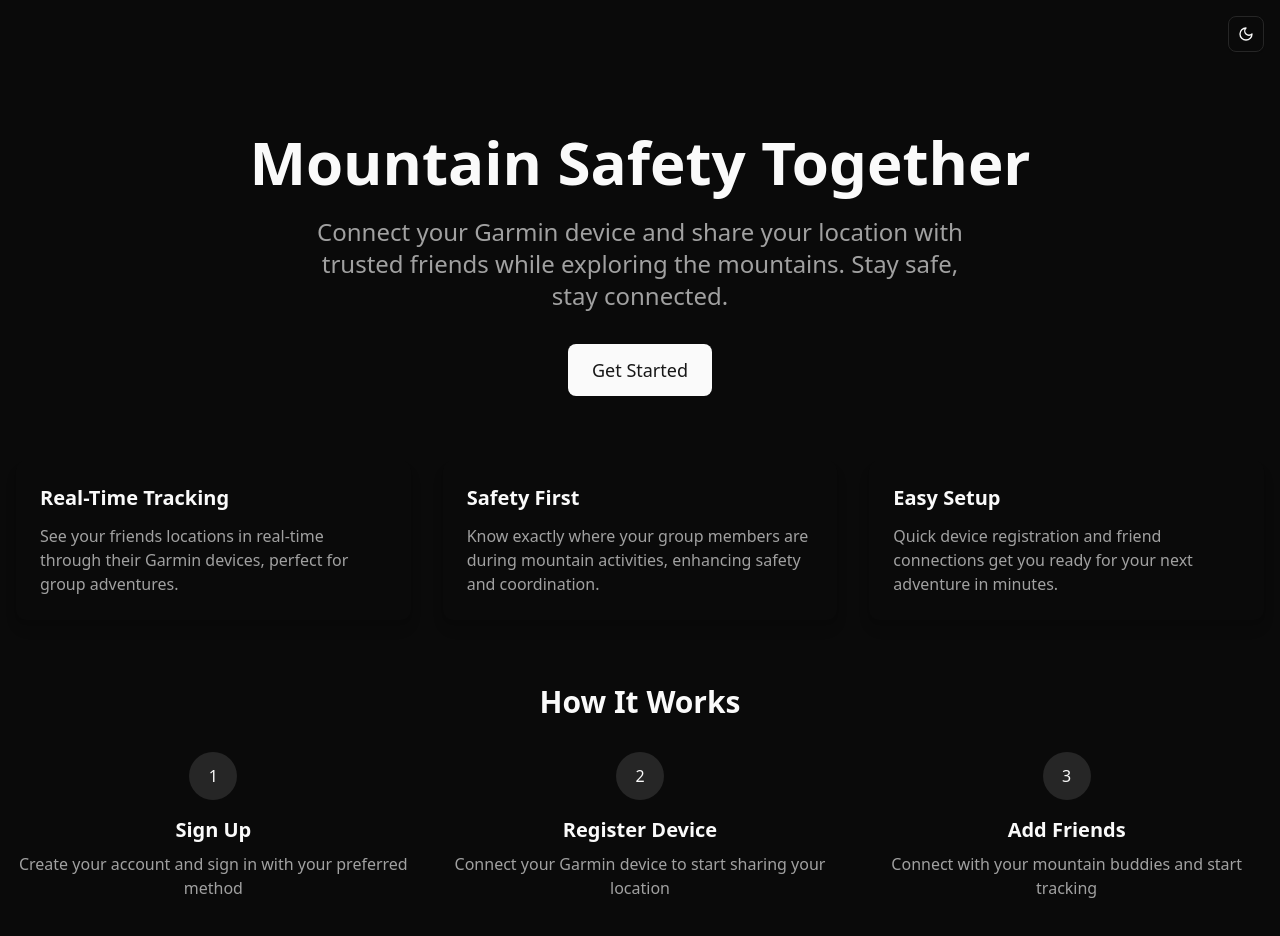
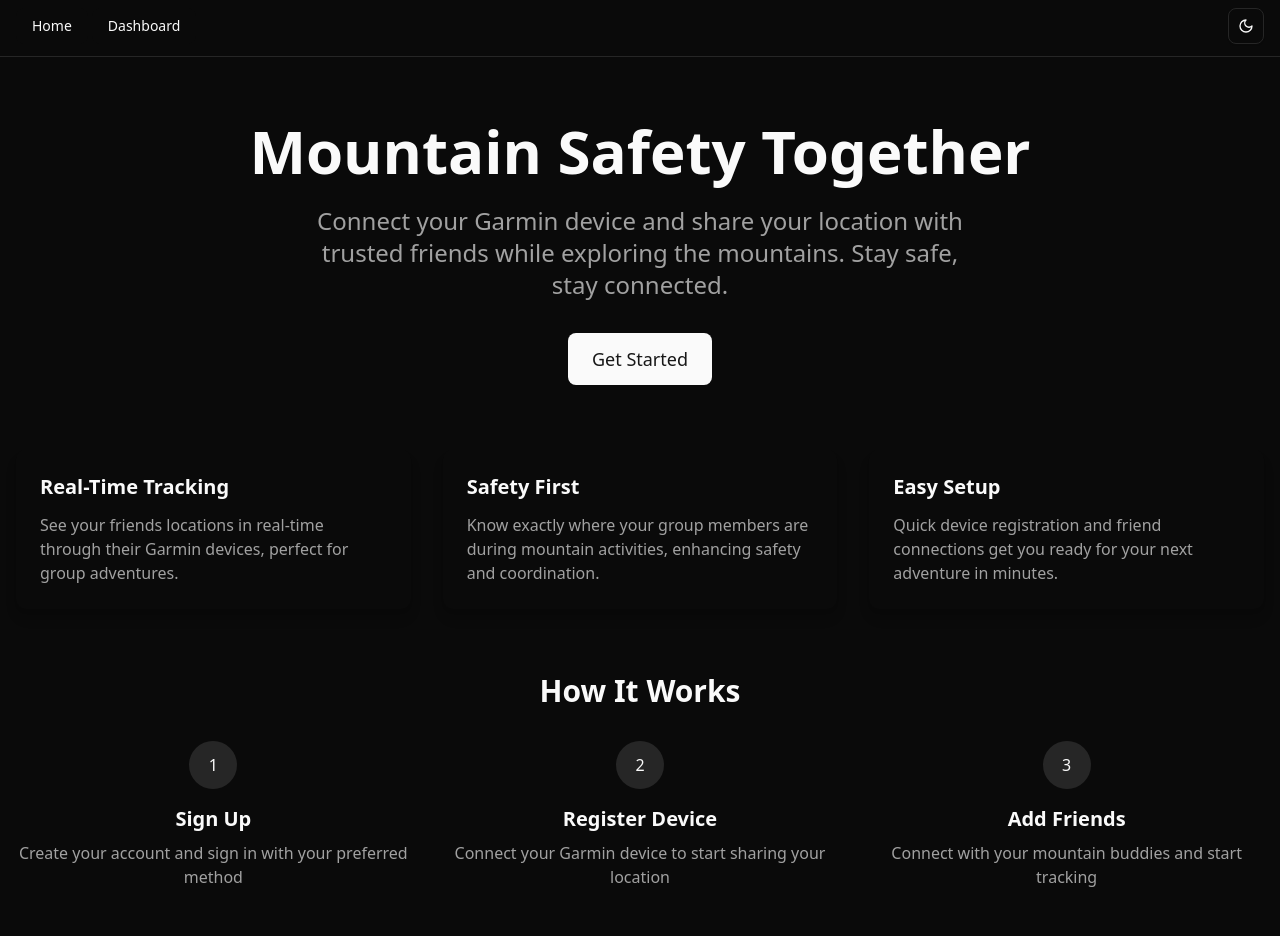
Before and after one commit to aranlucas/garmin-friend-finder, a Next.js app: page / in a window 1280 px wide. Shown: the top 936 px of the page. Built offline with nearby package versions, Linux system fonts and the light colour scheme; no server answers.

Commit message:
add navigation menu

```diff
--- a/package.json
+++ b/package.json
@@ -17,6 +17,7 @@
     "@radix-ui/react-dropdown-menu": "^2.1.6",
     "@radix-ui/react-icons": "^1.3.2",
     "@radix-ui/react-label": "^2.1.2",
+    "@radix-ui/react-navigation-menu": "^1.2.5",
     "@radix-ui/react-select": "^2.1.6",
     "@radix-ui/react-slot": "^1.1.2",
     "@tailwindcss/postcss": "^4.0.8",
--- a/src/app/layout.tsx
+++ b/src/app/layout.tsx
@@ -1,7 +1,7 @@
 import "./globals.css";
 import type { Metadata, Viewport } from "next";
 import { ThemeProvider } from "@/components/theme-provider";
-import { ModeToggle } from "@/components/ModeToggle";
+import { MainNav } from "@/components/MainNav";
 
 const META_THEME_COLORS = {
   light: "#ffffff",
@@ -36,7 +36,7 @@
           }}
         />
       </head>
-      <body className="min-h-svh bg-background">
+      <body className="bg-background">
         <ThemeProvider
           attribute="class"
           defaultTheme="dark"
@@ -44,12 +44,12 @@
           disableTransitionOnChange
         >
           <div className="min-h-svh flex flex-col">
-            <header className="p-4 flex justify-end">
-              <ModeToggle />
+            <header className="border-b">
+              <div className="container mx-auto px-4 h-12">
+                <MainNav />
+              </div>
             </header>
-            <main className="flex-1">
-              {children}
-            </main>
+            <main className="flex-1">{children}</main>
           </div>
         </ThemeProvider>
       </body>
--- /dev/null
+++ b/src/components/MainNav.tsx
@@ -0,0 +1,37 @@
+"use client";
+
+import Link from "next/link";
+import {
+  NavigationMenu,
+  NavigationMenuItem,
+  NavigationMenuLink,
+  NavigationMenuList,
+} from "@/components/ui/navigation-menu";
+import { navigationMenuTriggerStyle } from "@/components/ui/navigation-menu";
+import { ModeToggle } from "./ModeToggle";
+
+export function MainNav() {
+  return (
+    <div className="flex items-center justify-between w-full mt-2">
+      <NavigationMenu>
+        <NavigationMenuList>
+          <NavigationMenuItem>
+            <Link href="/" legacyBehavior passHref>
+              <NavigationMenuLink className={navigationMenuTriggerStyle()}>
+                Home
+              </NavigationMenuLink>
+            </Link>
+          </NavigationMenuItem>
+          <NavigationMenuItem>
+            <Link href="/dashboard" legacyBehavior passHref>
+              <NavigationMenuLink className={navigationMenuTriggerStyle()}>
+                Dashboard
+              </NavigationMenuLink>
+            </Link>
+          </NavigationMenuItem>
+        </NavigationMenuList>
+      </NavigationMenu>
+      <ModeToggle />
+    </div>
+  );
+}
--- /dev/null
+++ b/src/components/ui/navigation-menu.tsx
@@ -0,0 +1,170 @@
+"use client";
+
+import * as React from "react";
+import * as NavigationMenuPrimitive from "@radix-ui/react-navigation-menu";
+import { cva } from "class-variance-authority";
+import { ChevronDownIcon } from "lucide-react";
+
+import { cn } from "@/lib/utils";
+
+function NavigationMenu({
+  className,
+  children,
+  viewport = true,
+  ...props
+}: React.ComponentProps<typeof NavigationMenuPrimitive.Root> & {
+  viewport?: boolean;
+}) {
+  return (
+    <NavigationMenuPrimitive.Root
+      data-slot="navigation-menu"
+      data-viewport={viewport}
+      className={cn(
+        "group/navigation-menu relative flex max-w-max flex-1 items-center justify-center",
+        className,
+      )}
+      {...props}
+    >
+      {children}
+      {viewport && <NavigationMenuViewport />}
+    </NavigationMenuPrimitive.Root>
+  );
+}
+
+function NavigationMenuList({
+  className,
+  ...props
+}: React.ComponentProps<typeof NavigationMenuPrimitive.List>) {
+  return (
+    <NavigationMenuPrimitive.List
+      data-slot="navigation-menu-list"
+      className={cn(
+        "group flex flex-1 list-none items-center justify-center gap-1",
+        className,
+      )}
+      {...props}
+    />
+  );
+}
+
+function NavigationMenuItem({
+  className,
+  ...props
+}: React.ComponentProps<typeof NavigationMenuPrimitive.Item>) {
+  return (
+    <NavigationMenuPrimitive.Item
+      data-slot="navigation-menu-item"
+      className={cn("relative", className)}
+      {...props}
+    />
+  );
+}
+
+const navigationMenuTriggerStyle = cva(
+  "group inline-flex h-9 w-max items-center justify-center rounded-md bg-background px-4 py-2 text-sm font-medium hover:bg-accent hover:text-accent-foreground focus:bg-accent focus:text-accent-foreground disabled:pointer-events-none disabled:opacity-50 data-[active=true]:bg-accent/50 data-[state=open]:bg-accent/50 data-[active=true]:text-accent-foreground ring-ring/10 dark:ring-ring/20 dark:outline-ring/40 outline-ring/50 transition-[color,box-shadow] focus-visible:ring-4 focus-visible:outline-1",
+);
+
+function NavigationMenuTrigger({
+  className,
+  children,
+  ...props
+}: React.ComponentProps<typeof NavigationMenuPrimitive.Trigger>) {
+  return (
+    <NavigationMenuPrimitive.Trigger
+      data-slot="navigation-menu-trigger"
+      className={cn(navigationMenuTriggerStyle(), "group", className)}
+      {...props}
+    >
+      {children}{" "}
+      <ChevronDownIcon
+        className="relative top-[1px] ml-1 size-3 transition duration-300 group-data-[state=open]:rotate-180"
+        aria-hidden="true"
+      />
+    </NavigationMenuPrimitive.Trigger>
+  );
+}
+
+function NavigationMenuContent({
+  className,
+  ...props
+}: React.ComponentProps<typeof NavigationMenuPrimitive.Content>) {
+  return (
+    <NavigationMenuPrimitive.Content
+      data-slot="navigation-menu-content"
+      className={cn(
+        "data-[motion^=from-]:animate-in data-[motion^=to-]:animate-out data-[motion^=from-]:fade-in data-[motion^=to-]:fade-out data-[motion=from-end]:slide-in-from-right-52 data-[motion=from-start]:slide-in-from-left-52 data-[motion=to-end]:slide-out-to-right-52 data-[motion=to-start]:slide-out-to-left-52 top-0 left-0 w-full p-2 pr-2.5 md:absolute md:w-auto",
+        "group-data-[viewport=false]/navigation-menu:bg-popover group-data-[viewport=false]/navigation-menu:text-popover-foreground group-data-[viewport=false]/navigation-menu:data-[state=open]:animate-in group-data-[viewport=false]/navigation-menu:data-[state=closed]:animate-out group-data-[viewport=false]/navigation-menu:data-[state=closed]:zoom-out-95 group-data-[viewport=false]/navigation-menu:data-[state=open]:zoom-in-95 group-data-[viewport=false]/navigation-menu:data-[state=open]:fade-in-0 group-data-[viewport=false]/navigation-menu:data-[state=closed]:fade-out-0 group-data-[viewport=false]/navigation-menu:top-full group-data-[viewport=false]/navigation-menu:mt-1.5 group-data-[viewport=false]/navigation-menu:overflow-hidden group-data-[viewport=false]/navigation-menu:rounded-md group-data-[viewport=false]/navigation-menu:border group-data-[viewport=false]/navigation-menu:shadow group-data-[viewport=false]/navigation-menu:duration-200 **:data-[slot=navigation-menu-link]:focus:ring-0 **:data-[slot=navigation-menu-link]:focus:outline-none",
+        className,
+      )}
+      {...props}
+    />
+  );
+}
+
+function NavigationMenuViewport({
+  className,
+  ...props
+}: React.ComponentProps<typeof NavigationMenuPrimitive.Viewport>) {
+  return (
+    <div
+      className={cn(
+        "absolute top-full left-0 isolate z-50 flex justify-center",
+      )}
+    >
+      <NavigationMenuPrimitive.Viewport
+        data-slot="navigation-menu-viewport"
+        className={cn(
+          "origin-top-center bg-popover text-popover-foreground data-[state=open]:animate-in data-[state=closed]:animate-out data-[state=closed]:zoom-out-95 data-[state=open]:zoom-in-90 relative mt-1.5 h-[var(--radix-navigation-menu-viewport-height)] w-full overflow-hidden rounded-md border shadow md:w-[var(--radix-navigation-menu-viewport-width)]",
+          className,
+        )}
+        {...props}
+      />
+    </div>
+  );
+}
+
+function NavigationMenuLink({
+  className,
+  ...props
+}: React.ComponentProps<typeof NavigationMenuPrimitive.Link>) {
+  return (
+    <NavigationMenuPrimitive.Link
+      data-slot="navigation-menu-link"
+      className={cn(
+        "hover:bg-accent hover:text-accent-foreground focus:bg-accent focus:text-accent-foreground data-[active=true]:bg-accent/50 data-[active=true]:text-accent-foreground ring-ring/10 dark:ring-ring/20 dark:outline-ring/40 outline-ring/50 [&_svg:not([class*='text-'])]:text-muted-foreground flex flex-col gap-1 rounded-sm p-2 text-sm transition-[color,box-shadow] focus-visible:ring-4 focus-visible:outline-1 [&_svg:not([class*='size-'])]:size-4",
+        className,
+      )}
+      {...props}
+    />
+  );
+}
+
+function NavigationMenuIndicator({
+  className,
+  ...props
+}: React.ComponentProps<typeof NavigationMenuPrimitive.Indicator>) {
+  return (
+    <NavigationMenuPrimitive.Indicator
+      data-slot="navigation-menu-indicator"
+      className={cn(
+        "data-[state=visible]:animate-in data-[state=hidden]:animate-out data-[state=hidden]:fade-out data-[state=visible]:fade-in top-full z-[1] flex h-1.5 items-end justify-center overflow-hidden",
+        className,
+      )}
+      {...props}
+    >
+      <div className="bg-border relative top-[60%] h-2 w-2 rotate-45 rounded-tl-sm shadow-md" />
+    </NavigationMenuPrimitive.Indicator>
+  );
+}
+
+export {
+  NavigationMenu,
+  NavigationMenuList,
+  NavigationMenuItem,
+  NavigationMenuContent,
+  NavigationMenuTrigger,
+  NavigationMenuLink,
+  NavigationMenuIndicator,
+  NavigationMenuViewport,
+  navigationMenuTriggerStyle,
+};
```
Also changed, not shown: 1 other file (tests, documents, lock files or other folders).
